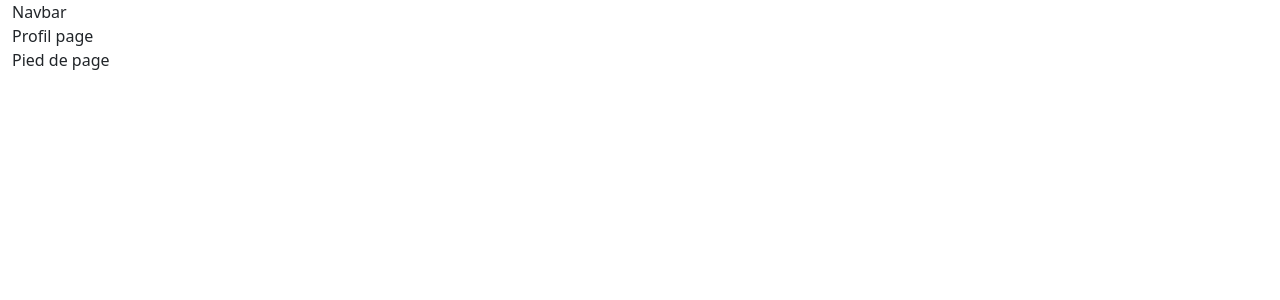
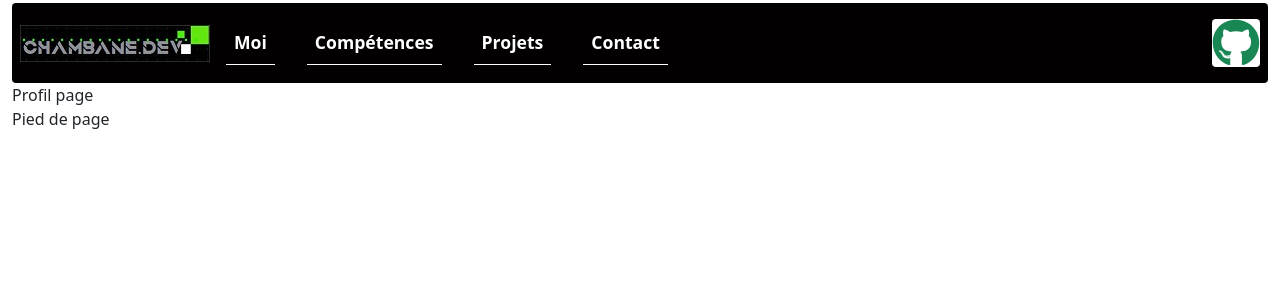
Before and after one commit to Chaambane/My-Resume, a React (Create React App) app: page / in a window 1280 px wide. Shown: the top 300 px of the page. Built offline with nearby package versions, Linux system fonts and the light colour scheme.

Commit message:
feat(navbar) add navbar

```diff
--- a/package.json
+++ b/package.json
@@ -3,6 +3,9 @@
   "version": "0.1.0",
   "private": true,
   "dependencies": {
+    "@fortawesome/fontawesome-svg-core": "^1.2.36",
+    "@fortawesome/free-brands-svg-icons": "^5.15.4",
+    "@fortawesome/react-fontawesome": "^0.1.15",
     "@testing-library/jest-dom": "^5.11.4",
     "@testing-library/react": "^11.1.0",
     "@testing-library/user-event": "^12.1.10",
--- a/public/index.html
+++ b/public/index.html
@@ -39,5 +39,6 @@
       To begin the development, run `npm start` or `yarn start`.
       To create a production bundle, use `npm run build` or `yarn build`.
     -->
+    <script src="https://cdn.jsdelivr.net/npm/bootstrap@5.1.1/dist/js/bootstrap.bundle.min.js" integrity="sha384-/bQdsTh/da6pkI1MST/rWKFNjaCP5gBSY4sEBT38Q/9RBh9AH40zEOg7Hlq2THRZ" crossorigin="anonymous"></script>
   </body>
 </html>
--- /dev/null
+++ b/src/components/Navbar/Navbar.js
@@ -0,0 +1,43 @@
+import React from 'react';
+import Classes from './Navbar.module.css';
+import Logo from '../../assets/images/logo/logo-petit.jpg';
+import { FontAwesomeIcon } from '@fortawesome/react-fontawesome';
+import { faGithub } from '@fortawesome/free-brands-svg-icons';
+
+const navbar = (props) => {
+    return(
+        <nav className={["navbar navbar-expand-lg navbar-top navbar-dark rounded", Classes.navbar].join(' ')}>
+            <div className="container-fluid p-2">
+                <a className="navbar-brand" href="#moi">
+                    <img src={Logo} alt="logo" />
+                </a>
+                <button className="navbar-toggler" type="button" data-bs-toggle="collapse" data-bs-target="#navbarSupportedContent" aria-controls="navbarSupportedContent" aria-expanded="false" aria-label="Toggle navigation">
+                <span className="navbar-toggler-icon"></span>
+                </button>
+                <div className="collapse navbar-collapse" id="navbarSupportedContent">
+                    <ul className={["navbar-nav me-auto mb-2 mb-lg-0", Classes.navbarNav, Classes.navbarNavItem].join(' ')}>
+                        <li className="nav-item">
+                            <a className="nav-link" href="#moi">Moi</a>
+                        </li>
+                        <li className="nav-item">
+                            <a className="nav-link" href="#competences">Compétences</a>
+                        </li>
+                        <li className="nav-item">
+                            <a className="nav-link" href="#projets">Projets</a>
+                        </li>
+                        <li className="nav-item">
+                            <a className="nav-link" href="#contact">Contact</a>
+                        </li>
+                    </ul>
+                    <div className="d-flex">
+                        <a href="https://github.com/Chaambane" rel="noreferrer" target="_blank" className="bg-white rounded">
+                            <FontAwesomeIcon icon={faGithub} size="3x" className="text-success"/>
+                        </a>
+                    </div>
+                </div>
+            </div>
+        </nav>
+    )
+};
+
+export default navbar;
--- /dev/null
+++ b/src/components/Navbar/Navbar.module.css
@@ -0,0 +1,29 @@
+.navbar{
+    width: 100%;
+    max-height: 100%;
+    background-color: #030002;
+    margin-top: 0.2rem;
+}
+.navbarNav{
+    font-size: 1.2rem;
+    font-weight: bold;
+}
+.navbarNavItem > li {
+    border-bottom: 0.1rem solid #fff;
+    margin-right: 2rem;
+}
+.navbarNavItem > li:hover{
+    border-top: 0.2rem solid #63e512;
+    border-bottom: 0.2rem solid #63e512;
+    border-radius: 1rem;
+    background-color: #fff;
+    transition: 0.3s ease-in;
+}
+.navbarNavItem > li > a{
+    font-size: 1.1rem;
+    color: #fff !important;
+}
+.navbarNavItem > li > a:hover{
+    font-size: 1.2rem;
+    color: #989797 !important;
+}
--- a/src/containers/ResumeManager/ResumeManager.js
+++ b/src/containers/ResumeManager/ResumeManager.js
@@ -1,10 +1,11 @@
 import React, {Component} from 'react';
+import Navbar from '../../components/Navbar/Navbar';
 
 class ResumeManager extends Component {
     render() {
         return (
             <main className="container-fluid">
-                <nav>Navbar</nav>
+                <Navbar/>
                 <section>Profil page</section>
                 <footer>Pied de page</footer>
             </main>
```
Also changed, not shown: 1 other file (tests, documents, lock files or other folders).
